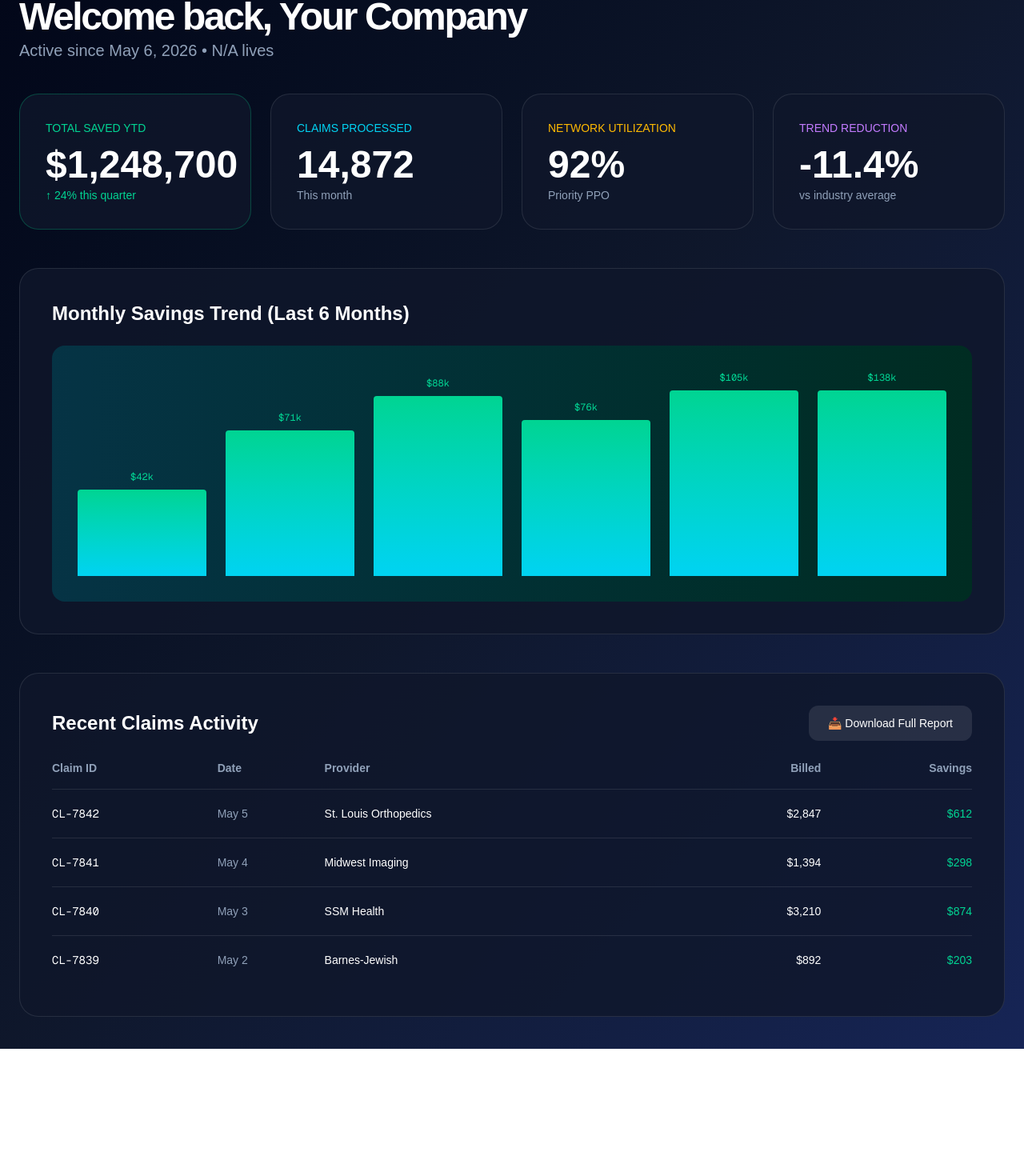
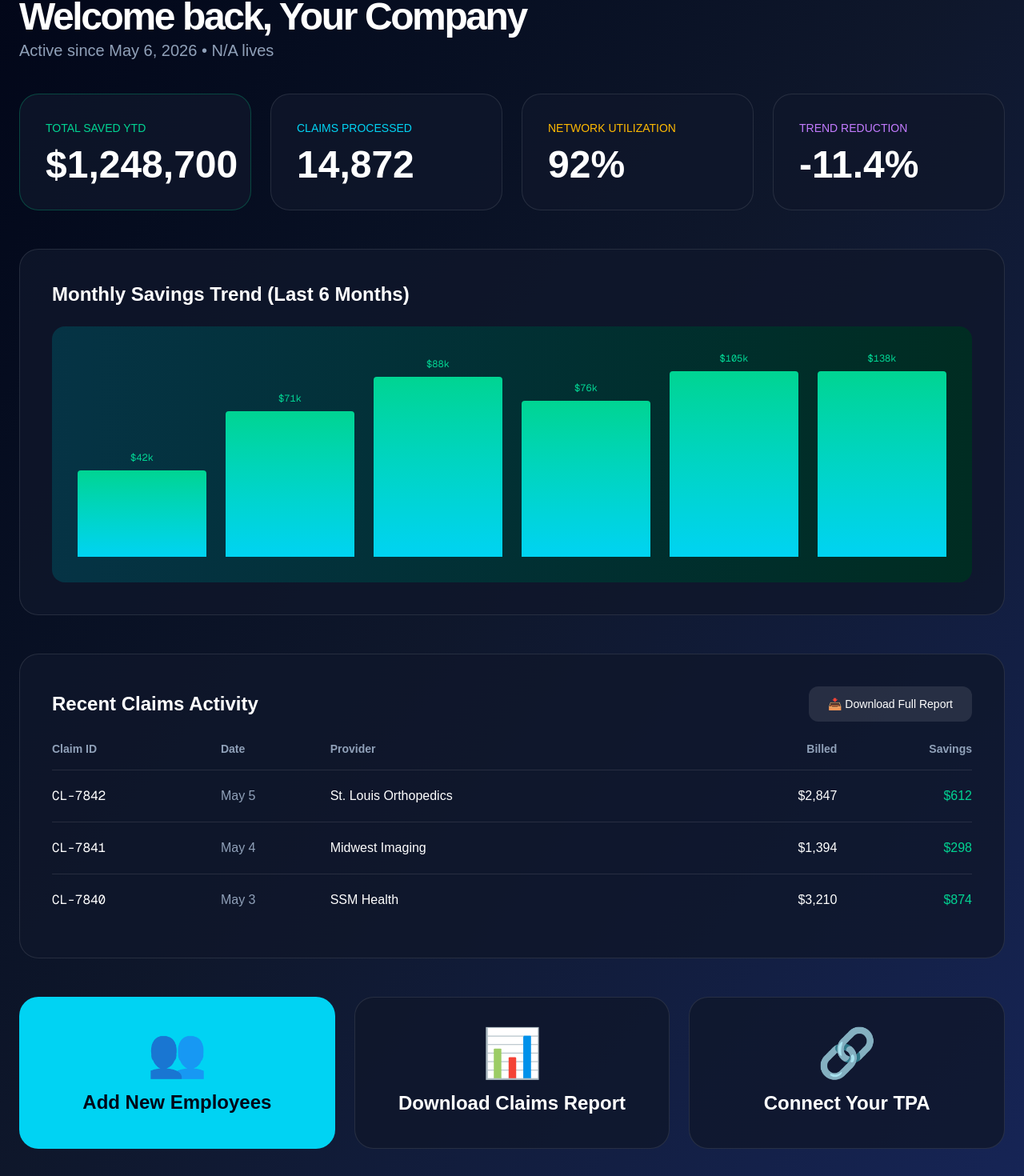
Before and after one commit to ryunstuart/quantum-selfflow, a Next.js app in the folder frontend/: page /dashboard in a window 1280 px wide. Shown: the part 136-1606 px from the top of the page at 80% size. Before the commit the page ends 1447 px from the top, so only its background shows below. Built offline with nearby package versions, Linux system fonts and the light colour scheme.

Commit message:
Final complete dashboard with all buttons and table

```diff
--- a/frontend/app/dashboard/page.tsx
+++ b/frontend/app/dashboard/page.tsx
@@ -22,7 +22,6 @@ export default function Dashboard() {
     { id: "CL-7842", date: "May 5", provider: "St. Louis Orthopedics", amount: "$2,847", savings: "$612" },
     { id: "CL-7841", date: "May 4", provider: "Midwest Imaging", amount: "$1,394", savings: "$298" },
     { id: "CL-7840", date: "May 3", provider: "SSM Health", amount: "$3,210", savings: "$874" },
-    { id: "CL-7839", date: "May 2", provider: "Barnes-Jewish", amount: "$892", savings: "$203" },
   ];
 
   return (
@@ -62,26 +61,22 @@ export default function Dashboard() {
           <div className="bg-slate-900/80 border border-emerald-500/30 rounded-3xl p-8">
             <div className="text-emerald-400 text-sm">TOTAL SAVED YTD</div>
             <div className="text-5xl font-bold mt-3">$1,248,700</div>
-            <div className="text-emerald-400 text-sm mt-1">↑ 24% this quarter</div>
           </div>
           <div className="bg-slate-900/80 border border-white/10 rounded-3xl p-8">
             <div className="text-cyan-400 text-sm">CLAIMS PROCESSED</div>
             <div className="text-5xl font-bold mt-3">14,872</div>
-            <div className="text-slate-400 text-sm mt-1">This month</div>
           </div>
           <div className="bg-slate-900/80 border border-white/10 rounded-3xl p-8">
             <div className="text-amber-400 text-sm">NETWORK UTILIZATION</div>
             <div className="text-5xl font-bold mt-3">92%</div>
-            <div className="text-slate-400 text-sm mt-1">Priority PPO</div>
           </div>
           <div className="bg-slate-900/80 border border-white/10 rounded-3xl p-8">
             <div className="text-purple-400 text-sm">TREND REDUCTION</div>
             <div className="text-5xl font-bold mt-3">-11.4%</div>
-            <div className="text-slate-400 text-sm mt-1">vs industry average</div>
           </div>
         </div>
 
-        {/* Monthly Savings Trend */}
+        {/* Savings Trend */}
         <div className="bg-slate-900/80 border border-white/10 rounded-3xl p-10 mb-12">
           <h3 className="text-2xl font-semibold mb-6">Monthly Savings Trend (Last 6 Months)</h3>
           <div className="h-80 bg-gradient-to-r from-cyan-950 to-emerald-950 rounded-2xl flex items-end gap-6 p-8">
@@ -94,14 +89,12 @@ export default function Dashboard() {
           </div>
         </div>
 
-        {/* Recent Claims Table */}
-        <div className="bg-slate-900/80 border border-white/10 rounded-3xl p-10">
+        {/* Recent Claims */}
+        <div className="bg-slate-900/80 border border-white/10 rounded-3xl p-10 mb-12">
           <div className="flex justify-between items-center mb-6">
             <h3 className="text-2xl font-semibold">Recent Claims Activity</h3>
             <button
-              onClick={() => {
-                alert("✅ Claims report downloaded! (Demo CSV)");
-              }}
+              onClick={() => alert("✅ Claims report downloaded! (Demo)")}
               className="bg-white/10 hover:bg-white/20 px-6 py-3 rounded-xl text-sm transition"
             >
               📥 Download Full Report
@@ -118,9 +111,9 @@ export default function Dashboard() {
                   <th className="pb-4 text-right">Savings</th>
                 </tr>
               </thead>
-              <tbody className="text-sm">
+              <tbody>
                 {fakeClaims.map((claim) => (
-                  <tr key={claim.id} className="border-b border-white/10 last:border-0 hover:bg-white/5">
+                  <tr key={claim.id} className="border-b border-white/10 last:border-0">
                     <td className="py-5 font-mono">{claim.id}</td>
                     <td className="py-5 text-slate-400">{claim.date}</td>
                     <td className="py-5">{claim.provider}</td>
@@ -132,6 +125,25 @@ export default function Dashboard() {
             </table>
           </div>
         </div>
+
+        {/* Three Big Action Buttons */}
+        <div className="grid grid-cols-1 md:grid-cols-3 gap-6">
+          <Link href="/onboarding" className="bg-cyan-400 hover:bg-cyan-300 text-slate-950 rounded-3xl p-10 text-center transition">
+            <div className="text-6xl mb-4">👥</div>
+            <div className="text-2xl font-semibold">Add New Employees</div>
+          </Link>
+
+          <div className="bg-slate-900/80 border border-white/10 rounded-3xl p-10 text-center hover:border-cyan-400 transition cursor-pointer">
+            <div className="text-6xl mb-4">📊</div>
+            <div className="text-2xl font-semibold">Download Claims Report</div>
+          </div>
+
+          <div className="bg-slate-900/80 border border-white/10 rounded-3xl p-10 text-center hover:border-purple-400 transition cursor-pointer"
+               onClick={() => alert('TPA Integration coming soon!')}>
+            <div className="text-6xl mb-4">🔗</div>
+            <div className="text-2xl font-semibold">Connect Your TPA</div>
+          </div>
+        </div>
       </div>
     </div>
   );
```
